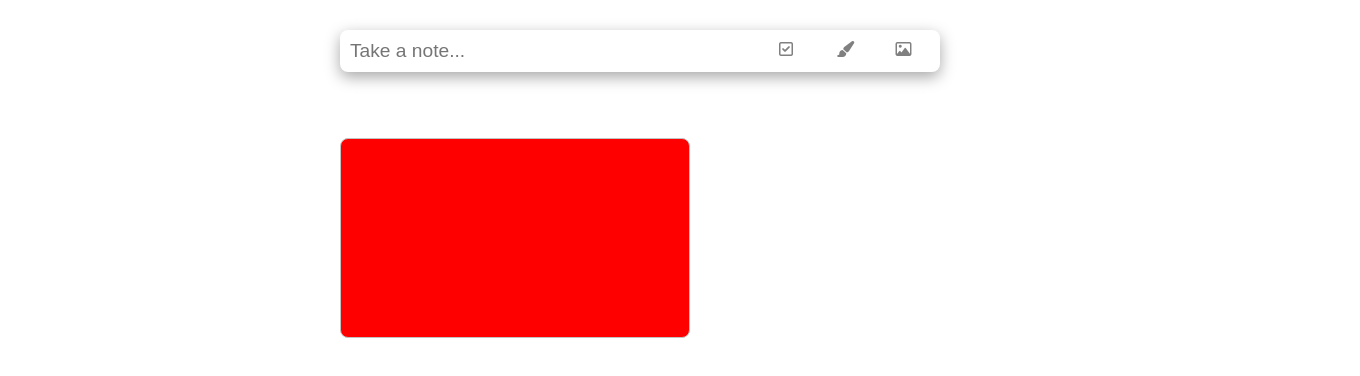
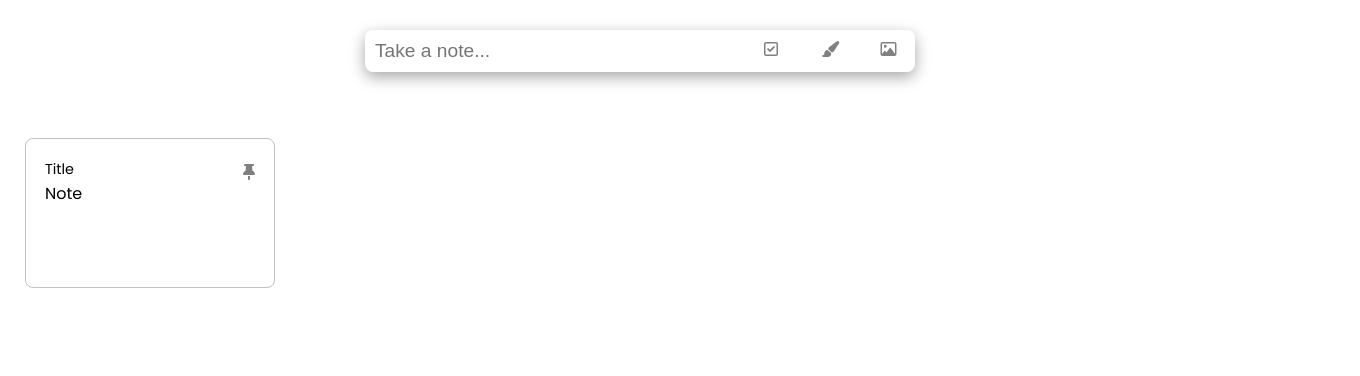
Before and after one commit to MariaCristina5/notesV2, a plain HTML site: page index.html in a window 1280 px wide. Shown: the whole page, 1360 px wide, since content can reach past the window. Drawn offline with Linux system fonts and the light colour scheme.

Commit message:
Add files via upload

```diff
--- a/index.html
+++ b/index.html
@@ -18,11 +18,12 @@
             <div class="main-container">
                 <div class="controler">
                     <input type="text" class="note" placeholder="Take a note...">
-                </div>
                     <div class="tools">
                         <button class="btns" title="New list"><i class="fa-regular fa-square-check"></i></button>
-                    <button class="btns" title="New note with drawing"><i class="fa-solid fa-paintbrush"></i></button>
+                        <button class="btns" title="New note with drawing"><i
+                                class="fa-solid fa-paintbrush"></i></button>
                         <button class="btns" title="New note with image"><i class="fa-regular fa-image"></i></button>
+                    </div>
                 </div>
             </div>
             <!-- end of the container -->
@@ -47,25 +48,28 @@
                 </div>
             </div>
             <!-- end of note body -->
-        </div>
             <!-- start of note box container -->
             <div class="note-box-container">
-            <!-- <div class="note-box-header">
+                <div class="note-box-header">
                     <button class="btns pin-btn-small"><i class="fa-solid fa-thumbtack"></i></button>
-                <span>Title</span><br>
+                    <div class="span">
+                        <span class="span-title">Title</span><br>
                         <span>Note</span>
                     </div>
+
+                </div>
                 <div class="more-tools">
-                <button class="btns" title="Remind me"><i class="fa-solid fa-bell"></i></button>
-                <button class="btns" title="Collaborator"><i class="fa-solid fa-user-plus"></i></button>
-                <button class="btns" title="Background options"><i class="fa-solid fa-palette"></i></button>
-                <button class="btns" title="Add image"><i class="fa-regular fa-image"></i></button>
-                <button class="btns" title="Archive"><i class="fa-solid fa-box-archive"></i></button>
-                <button class="btns" title="More"><i class="fa-solid fa-angles-down"></i></button>
-            </div> -->
+                    <button class="btns btn-small" title="Remind me"><i class="fa-solid fa-bell"></i></button>
+                    <button class="btns btn-small" title="Collaborator"><i class="fa-solid fa-user-plus"></i></button>
+                    <button class="btns btn-small" title="Background options"><i
+                            class="fa-solid fa-palette"></i></button>
+                    <button class="btns btn-small" title="Add image"><i class="fa-regular fa-image"></i></button>
+                    <button class="btns btn-small" title="Archive"><i class="fa-solid fa-box-archive"></i></button>
+                    <button class="btns btn-small" title="More"><i class="fa-solid fa-angles-down"></i></button>
+                </div>
             </div>
             <!-- the end of note box container -->
-
+        </div>
     </div>
 
 
--- a/style.css
+++ b/style.css
@@ -7,17 +7,22 @@
 body {
     margin: 0;
     padding: 0;
-    display: flex;
-    align-items: flex-start;
-    justify-content: center;
     height: 100vh;
     background-color: #fff;
     font-family: "Poppins", sans-serif;
 }
-.main-container .tools {
+.main-container{
+    display: flex;
+    align-items: flex-start;
+    justify-content: center;
+
+}
+
+.tools {
     position: relative;
-    left: 420px;
+    left: 380px;
     bottom: 70px;
+    margin: auto;
 }
 
 .header{
@@ -28,7 +33,7 @@ body {
 .controler .note {
     margin: 30px 0;
     padding: 10px;
-    width: 600px;
+    width: 550px;
     min-width: 400px;
     outline: none;
     border: none;
@@ -37,8 +42,6 @@ body {
     border-radius: 8px;
     display: block; /* aici punem display block din js*/
 }
-
-
 
 .btns{
     background-color: transparent;
@@ -59,7 +62,7 @@ body {
 }
 
 .note-container {
-    width: 600px;
+    width: 550px;
     height: 150px;
     box-shadow: rgba(0, 0, 0, 0.35) 0px 5px 15px;
     border-radius: 8px;
@@ -68,6 +71,10 @@ body {
 
 .note-header {
     margin: 0 10px;
+    display: flex;
+    align-items: flex-start;
+    justify-content: center;
+
 
 }
 
@@ -118,11 +125,47 @@ body {
 }
 
 .note-box-container{
-    margin: 0;
-    width: 350px;
-    height: 200px;
+    display: inline-block;
+    width: 250px;
+    height: 150px;
     border-radius: 8px;
     border: 1px solid rgb(194, 194, 194);
-    background-color: red;
+    margin: 0 25px;
+    transition: box-shadow .3s;
+}
+
+.pin-btn-small {
+    float: right;
+    margin-right: 10px;
+    margin-top: 8px;
+
 
 }
+
+.more-tools{
+    margin-top: 5px;
+    margin-left: 10px;
+    display: none;
+}
+div:hover + .more-tools, .more-tools:hover{
+    display: inline-block;
+
+}
+
+.note-box-container:hover {
+    box-shadow: rgba(50, 50, 93, 0.25) 0px 13px 27px -5px, rgba(0, 0, 0, 0.3) 0px 8px 16px -8px;
+}
+
+.span {
+    margin-left: 10px;
+    margin-top: 8px;
+    padding: 9px;
+}
+
+.span-title {
+    font-size: 0.9rem;
+}
+
+.btn-small {
+    margin: 6px 0;
+}
```
Lines whose indentation alone changed are shown as unchanged.
